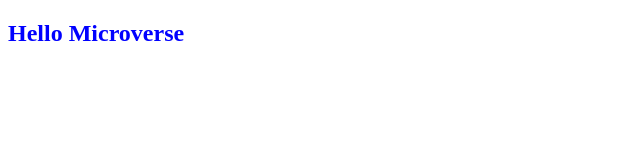
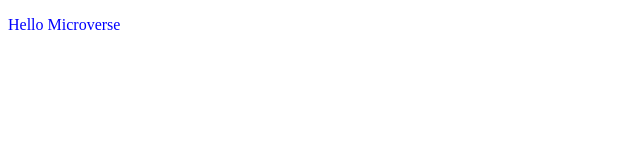
Before and after one commit to CollinsTatang/cr-training-trail-project, a plain HTML site: page index.html in a window 1280 px wide. Shown: the whole page, without its empty margins (0-640 px from the left). Drawn offline with Linux system fonts and the light colour scheme.

Commit message:
Add header class

```diff
--- a/index.html
+++ b/index.html
@@ -8,6 +8,8 @@
   <title>Hello Microverse</title>
 </head>
 <body>
-  <h2>Hello Microverse</h2>
+  <div class="header">
+    <p class="title">Hello Microverse</p>
+  </div>
 </body>
 </html>
--- a/style.css
+++ b/style.css
@@ -1,4 +1,3 @@
-h2 {
- color: blue;
- font-weight: bolder;
-}
+.title {
+    color: blue;
+  }
```
